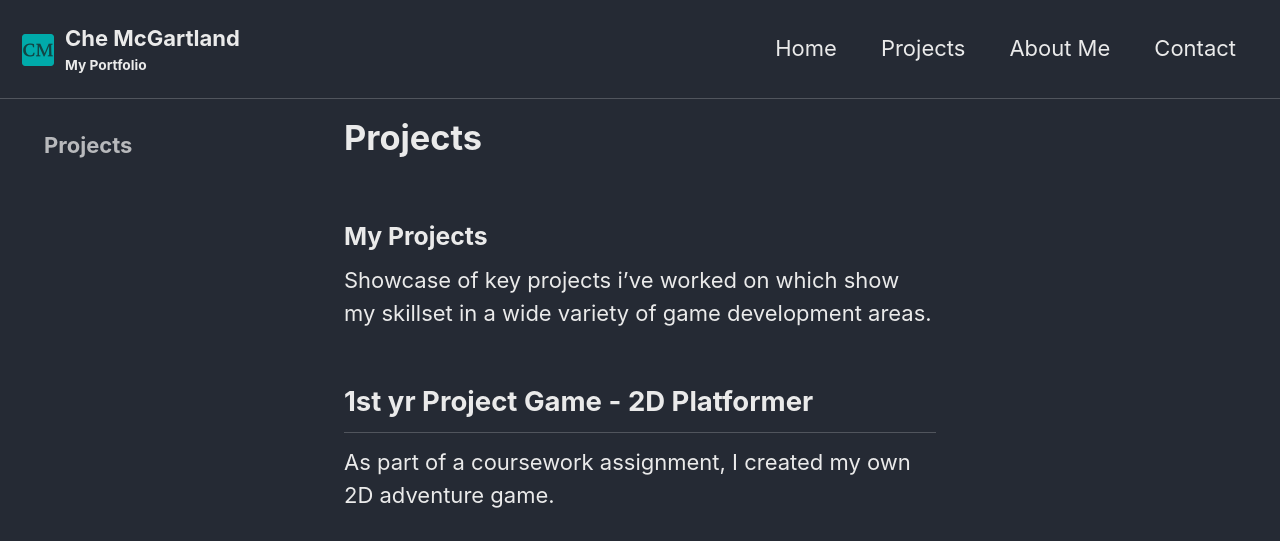
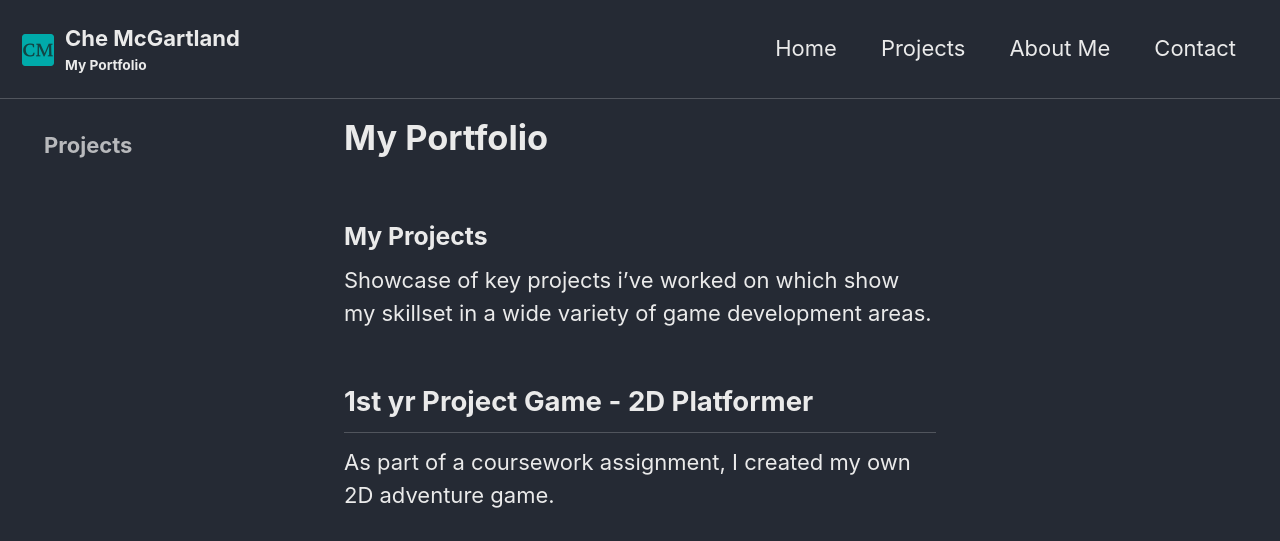
Before and after one commit to chemcg19/chemcg19.github.io, a Jekyll site: the page built from _pages/projects.md, in a window 1280 px wide. Shown: the top 541 px of the page. Built offline with Jekyll 4.4.1, drawn with Linux system fonts in a browser that asks for light colours; grey boxes are pictures that could not be loaded.

Commit message:
Rename page title and update sidebar links

```diff
--- a/_pages/projects.md
+++ b/_pages/projects.md
@@ -1,11 +1,13 @@
 ---
-title: "Projects"
+title: "My Portfolio"
 layout: single
 permalink: /projects/
 sidebar:
   title: "Projects"
   nav:
-    - projects
+    - solo projects
+    - group work
+    - game jam
 ---
 
 ### My Projects
```
